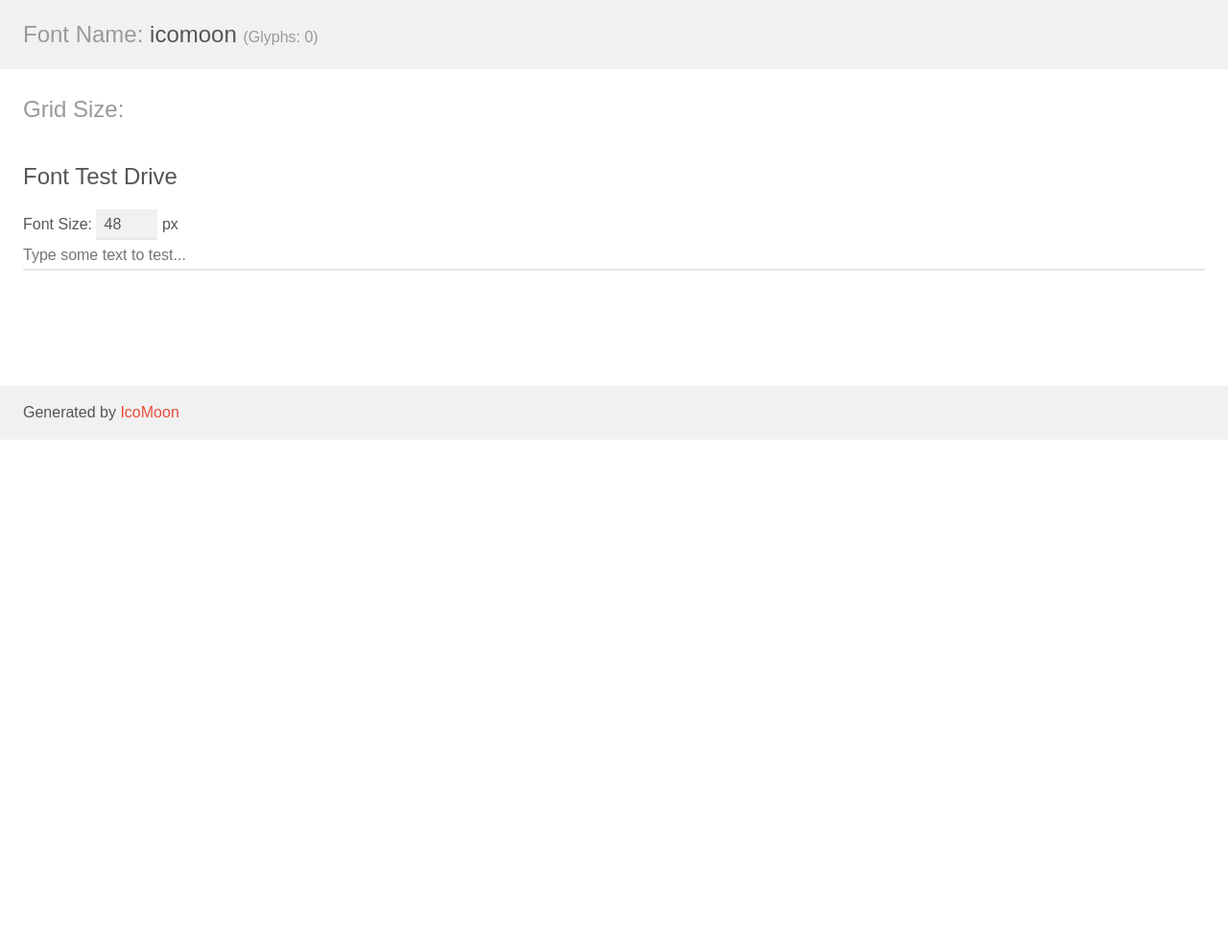
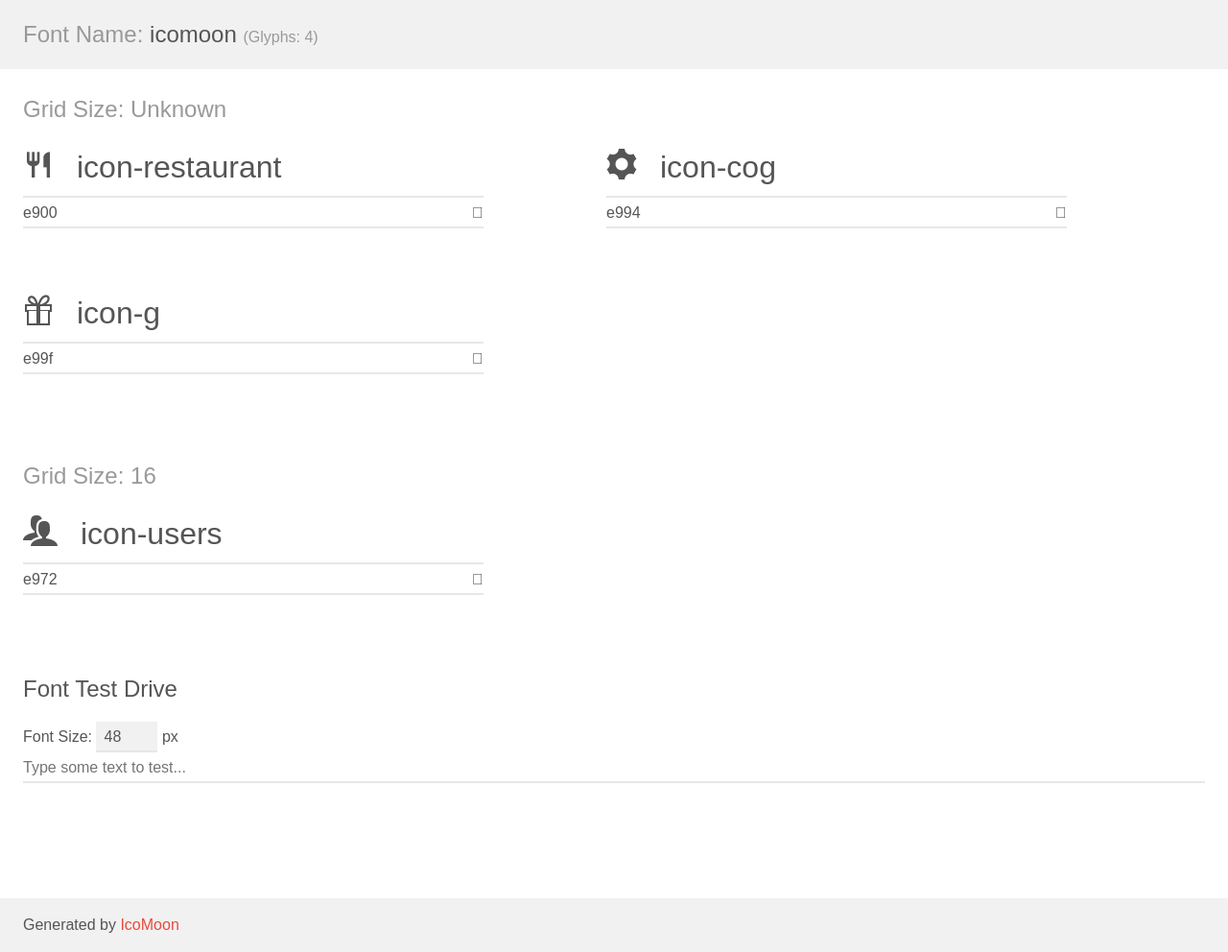
Before and after one commit to oawu/oaf2e, a PHP site: page /font/icomoon/demo.html in a window 1280 px wide. Shown: the whole page at 96% size. Before the commit the page ends 458 px from the top, so only its background shows below. Run offline with PHP 8.4, Linux system fonts and the light colour scheme.

Commit message:
Fix code.

```diff
--- /dev/null
+++ b/css/icon.css
@@ -0,0 +1 @@
+@font-face{font-family:"icomoon";src:url('/oaf2e/font/icomoon/fonts/icomoon.eot?1511147282') format('embedded-opentype'),url('/oaf2e/font/icomoon/fonts/icomoon.woff?1511147282') format('woff'),url('/oaf2e/font/icomoon/fonts/icomoon.ttf?1511147282') format('truetype'),url('/oaf2e/font/icomoon/fonts/icomoon.svg?1511147282') format('svg')}[class^="icon-"],[class*=" icon-"]{font-family:"icomoon";speak:none;font-style:normal;font-weight:normal;font-variant:normal;-moz-osx-font-smoothing:antialiased;-webkit-font-smoothing:antialiased;-moz-font-smoothing:antialiased;-ms-font-smoothing:antialiased;-o-font-smoothing:antialiased}.icon-restaurant:before{content:"\e900"}.icon-cog:before{content:"\e994"}.icon-g:before{content:"\e99f"}.icon-users:before{content:"\e972"}
--- a/font/icomoon/demo-files/demo.css
+++ b/font/icomoon/demo-files/demo.css
@@ -146,6 +146,9 @@ p {
 .fs0 {
   font-size: 16px;
 }
-.fs {
-  font-size: px;
+.fs1 {
+  font-size: 32px;
 }
+.fs2 {
+  font-size: 32px;
+}
--- a/font/icomoon/demo.html
+++ b/font/icomoon/demo.html
@@ -9,10 +9,77 @@
     <link rel="stylesheet" href="style.css"></head>
 <body>
     <div class="bgc1 clearfix">
-        <h1 class="mhmm mvm"><span class="fgc1">Font Name:</span> icomoon <small class="fgc1">(Glyphs:&nbsp;0)</small></h1>
+        <h1 class="mhmm mvm"><span class="fgc1">Font Name:</span> icomoon <small class="fgc1">(Glyphs:&nbsp;4)</small></h1>
     </div>
     <div class="clearfix mhl ptl">
-        <h1 class="mvm mtn fgc1">Grid Size: </h1>
+        <h1 class="mvm mtn fgc1">Grid Size: Unknown</h1>
+        <div class="glyph fs1">
+            <div class="clearfix bshadow0 pbs">
+                <span class="icon-restaurant">
+
+                </span>
+                <span class="mls"> icon-restaurant</span>
+            </div>
+            <fieldset class="fs0 size1of1 clearfix hidden-false">
+                <input type="text" readonly value="e900" class="unit size1of2" />
+                <input type="text" maxlength="1" readonly value="&#xe900;" class="unitRight size1of2 talign-right" />
+            </fieldset>
+            <div class="fs0 bshadow0 clearfix hidden-true">
+                <span class="unit pvs fgc1">liga: </span>
+                <input type="text" readonly value="" class="liga unitRight" />
+            </div>
+        </div>
+        <div class="glyph fs1">
+            <div class="clearfix bshadow0 pbs">
+                <span class="icon-cog">
+
+                </span>
+                <span class="mls"> icon-cog</span>
+            </div>
+            <fieldset class="fs0 size1of1 clearfix hidden-false">
+                <input type="text" readonly value="e994" class="unit size1of2" />
+                <input type="text" maxlength="1" readonly value="&#xe994;" class="unitRight size1of2 talign-right" />
+            </fieldset>
+            <div class="fs0 bshadow0 clearfix hidden-true">
+                <span class="unit pvs fgc1">liga: </span>
+                <input type="text" readonly value="" class="liga unitRight" />
+            </div>
+        </div>
+        <div class="glyph fs1">
+            <div class="clearfix bshadow0 pbs">
+                <span class="icon-g">
+
+                </span>
+                <span class="mls"> icon-g</span>
+            </div>
+            <fieldset class="fs0 size1of1 clearfix hidden-false">
+                <input type="text" readonly value="e99f" class="unit size1of2" />
+                <input type="text" maxlength="1" readonly value="&#xe99f;" class="unitRight size1of2 talign-right" />
+            </fieldset>
+            <div class="fs0 bshadow0 clearfix hidden-true">
+                <span class="unit pvs fgc1">liga: </span>
+                <input type="text" readonly value="" class="liga unitRight" />
+            </div>
+        </div>
+    </div>
+    <div class="clearfix mhl ptl">
+        <h1 class="mvm mtn fgc1">Grid Size: 16</h1>
+        <div class="glyph fs2">
+            <div class="clearfix bshadow0 pbs">
+                <span class="icon-users">
+
+                </span>
+                <span class="mls"> icon-users</span>
+            </div>
+            <fieldset class="fs0 size1of1 clearfix hidden-false">
+                <input type="text" readonly value="e972" class="unit size1of2" />
+                <input type="text" maxlength="1" readonly value="&#xe972;" class="unitRight size1of2 talign-right" />
+            </fieldset>
+            <div class="fs0 bshadow0 clearfix hidden-true">
+                <span class="unit pvs fgc1">liga: </span>
+                <input type="text" readonly value="users, group" class="liga unitRight" />
+            </div>
+        </div>
     </div>
 
     <!--[if gt IE 8]><!-->
--- a/font/icomoon/style.css
+++ b/font/icomoon/style.css
@@ -1,10 +1,10 @@
 @font-face {
   font-family: 'icomoon';
-  src:  url('fonts/icomoon.eot?1amafa');
-  src:  url('fonts/icomoon.eot?1amafa#iefix') format('embedded-opentype'),
-    url('fonts/icomoon.ttf?1amafa') format('truetype'),
-    url('fonts/icomoon.woff?1amafa') format('woff'),
-    url('fonts/icomoon.svg?1amafa#icomoon') format('svg');
+  src:  url('fonts/icomoon.eot?dr8r43');
+  src:  url('fonts/icomoon.eot?dr8r43#iefix') format('embedded-opentype'),
+    url('fonts/icomoon.ttf?dr8r43') format('truetype'),
+    url('fonts/icomoon.woff?dr8r43') format('woff'),
+    url('fonts/icomoon.svg?dr8r43#icomoon') format('svg');
   font-weight: normal;
   font-style: normal;
 }
@@ -23,3 +23,16 @@
   -webkit-font-smoothing: antialiased;
   -moz-osx-font-smoothing: grayscale;
 }
+
+.icon-restaurant:before {
+  content: "\e900";
+}
+.icon-cog:before {
+  content: "\e994";
+}
+.icon-g:before {
+  content: "\e99f";
+}
+.icon-users:before {
+  content: "\e972";
+}
```
Also changed, not shown: css/public.css (+1 -1 lines), font/icomoon/selection.json (+117 -4 lines), index.html (+8 -1 lines), scss/icon.scss (added, +20 -0 lines), scss/public.scss (+86 -2 lines), font/icomoon/fonts/icomoon.ttf, font/icomoon/fonts/icomoon.woff, 2 other files.
